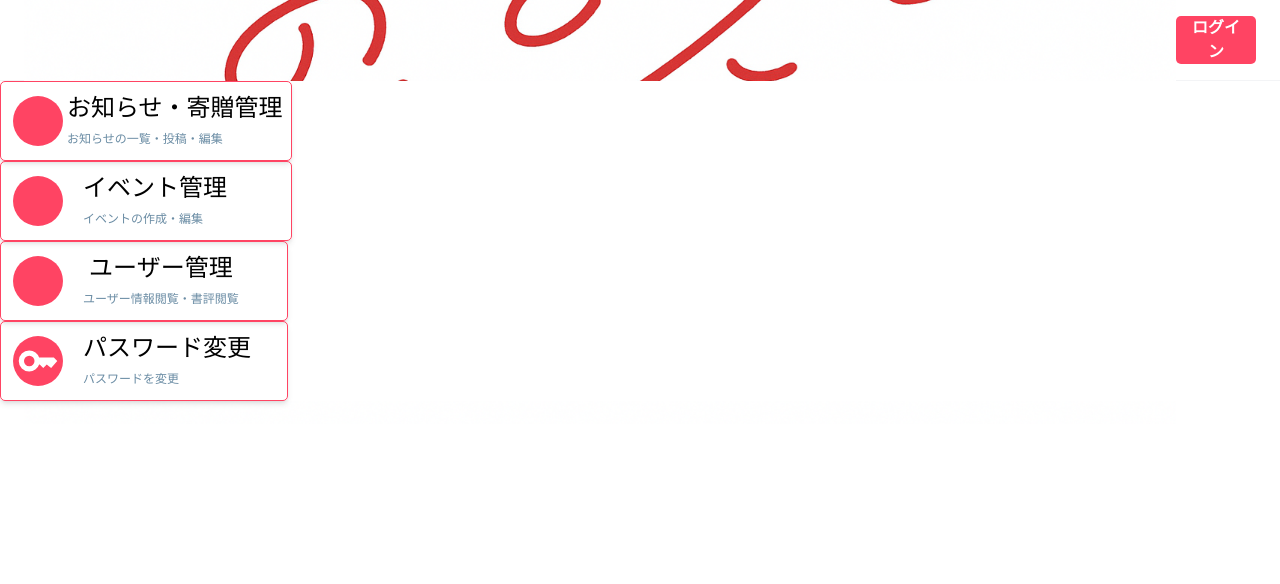
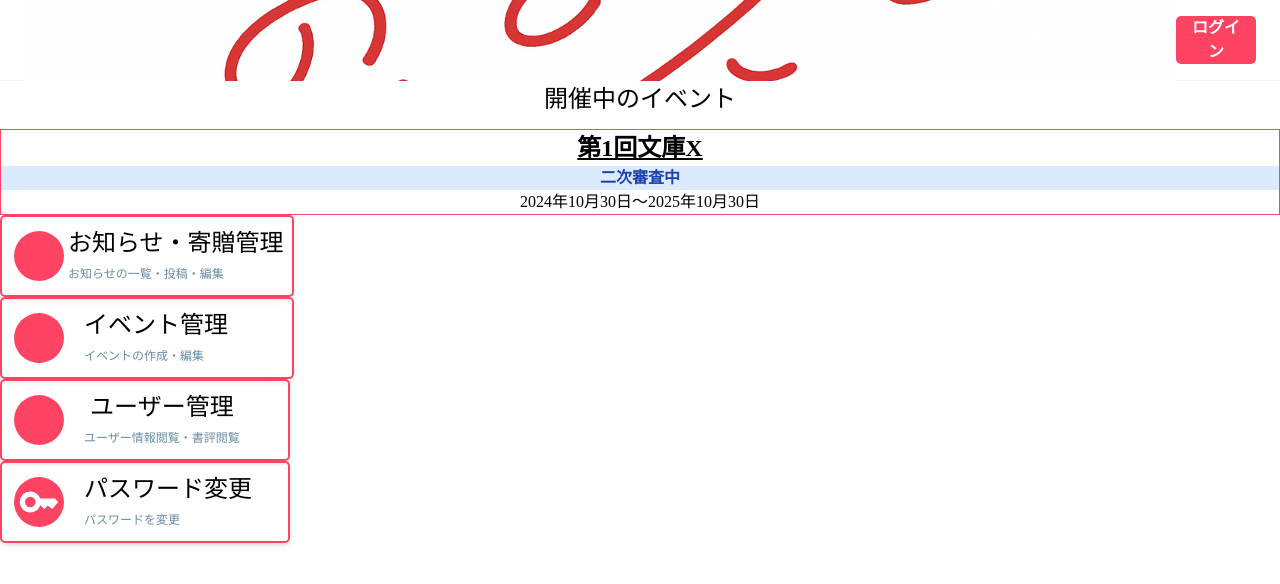
Before and after one commit to PlasticPlactice/graduationwork-group-elephant, a Next.js app: page /admin/home in a window 1280 px wide. Shown: the top 584 px of the page. Built offline with nearby package versions, Linux system fonts and the light colour scheme; some icons are missing.

Commit message:
ホーム画面作成途中

```diff
--- a/app/(admin)/admin/home/page.tsx
+++ b/app/(admin)/admin/home/page.tsx
@@ -1,14 +1,26 @@
 import { Icon } from '@iconify/react';
+import { ColorLens } from '@material-ui/icons';
 
 export default function Page() {
     return (
         <main style={{ backgroundColor: "var(--color-bg)", color: "var(--color-text)" }}>
+
+            <h1 style={{ fontSize: "var(--font-size-h1)" }}
+                className='text-center'>開催中のイベント</h1>
+            <div className='text-center'
+                 style={{border:"1px solid var(--color-main)"}}>
+                <p style={{fontSize:"var(--font-size-h1)"}}
+                   className='font-bold underline'>第1回文庫X</p>
+                <p className='font-extrabold '
+                    style={{ color: "#1E40AF", backgroundColor:"#DBEAFE"}}>二次審査中</p>
+                <p>2024年10月30日～2025年10月30日</p>
+            </div>
             {/* todo:枠の大きさを変える */}
             {/* todo:枠に丸み */}
             {/* todo:枠に影 */}
 
             {/* お知らせ・寄贈管理 */}
-            <div style={{ border: "1px solid var(--color-main)", borderRadius: "var(--control-radius)" }}
+            <div style={{ border: "2px solid var(--color-main)", borderRadius: "var(--control-radius)" }}
                 className='flex w-max p-2 shadow-md'>
                 <div className='w-auto mx-1 flex justify-center items-center'>
                     <Icon icon="mdi:megaphone" width="50" height="50"
@@ -24,7 +36,7 @@ export default function Page() {
             </div>
 
             {/* イベント管理 */}
-            <div style={{ border: "1px solid var(--color-main)", borderRadius: "var(--control-radius)" }}
+            <div style={{ border: "2px solid var(--color-main)", borderRadius: "var(--control-radius)" }}
                 className='flex w-max py-2 pl-2 shadow-md'>
                 <div className='w-auto mx-1 flex justify-center items-center'>
                     <Icon icon="mdi:calendar" width="50" height="50"
@@ -40,7 +52,7 @@ export default function Page() {
             </div>
 
             {/* ユーザー管理 */}
-            <div style={{ border: "1px solid var(--color-main)", borderRadius: "var(--control-radius)" }}
+            <div style={{ border: "2px solid var(--color-main)", borderRadius: "var(--control-radius)" }}
                 className='flex w-max py-2 pl-2 pr-5 shadow-md'>
                 <div className='w-auto mx-1 flex justify-center items-center'>
                     <Icon icon="mdi:people" width="50" height="50"
@@ -56,7 +68,7 @@ export default function Page() {
             </div>
 
             {/* パスワード変更 */}
-            <div style={{ border: "1px solid var(--color-main)", borderRadius: "var(--control-radius)" }}
+            <div style={{ border: "2px solid var(--color-main)", borderRadius: "var(--control-radius)" }}
                 className='flex w-max py-2 pl-2 pr-5 shadow-md'>
                 <div className='w-auto mx-1 flex justify-center items-center'>
                     <Icon icon="material-symbols:key" width="50" height="50"
@@ -70,15 +82,6 @@ export default function Page() {
                     className='mb-1'>パスワードを変更</p>
                 </div>
             </div>
-
-            {/* <Icon icon="mdi:calendar" style={{ backgroundColor: "var(--color-main)", color: "var(--color-bg)" }}/> */}
-                {/* <Icon icon="ic:outline-people" style={{ backgroundColor: "var(--color-main)", color: "var(--color-bg)" }}/> */}
-                {/* <Icon icon="mdi:love" style={{ backgroundColor: "var(--color-main)", color: "var(--color-bg)" }}/> */}
-                {/* <Icon icon="material-symbols:key" style={{ backgroundColor: "var(--color-main)", color: "var(--color-bg)" }}/> */}
-                {/* サイズと色を指定 */}
-                {/* <Icon icon="mdi:user" width="24" height="24" color="#ff4463" /> */}
-                {/* CSSクラスでスタイル */}
-                {/* <Icon icon="mdi:settings" className="text-2xl text-blue-500" /> */}
         </main>
         );
 }
```
